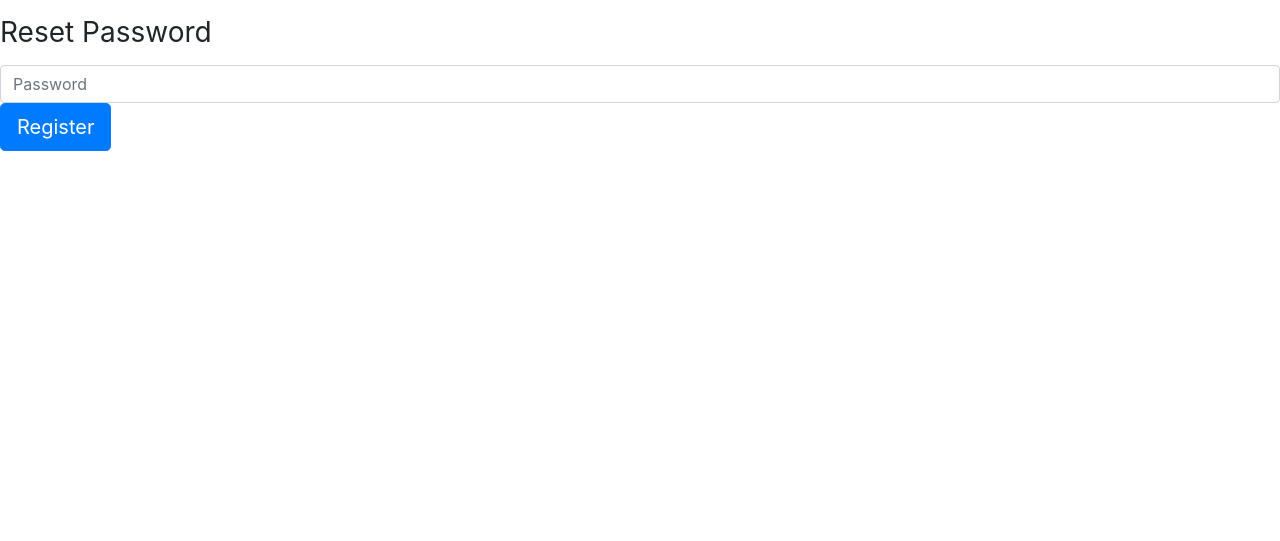
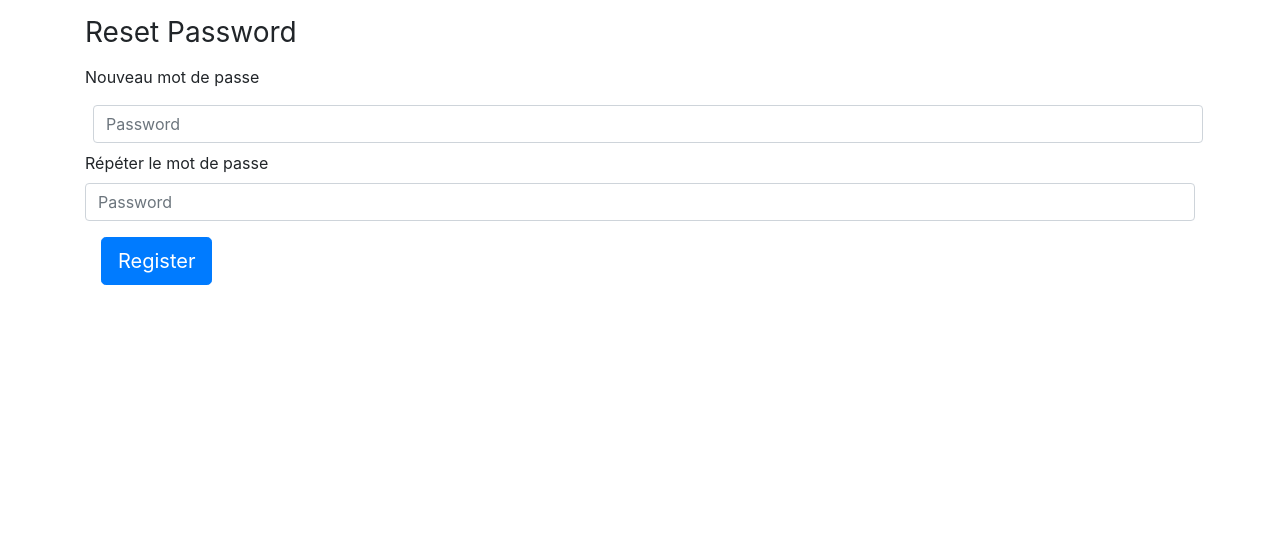
Before and after one commit to FlorianDuchesne/travailGroupe, a Symfony app: template templates/security/resetPassword.html.twig in a window 1280 px wide. Shown: the part 106-647 px from the top of the page. Run offline with Twig, Linux system fonts and the light colour scheme; the template is opened without the code that fills it, so the values that code supplies are empty; some libraries are stand-ins or nearby versions.

Commit message:
modifs sécurité et reset mot de passe

```diff
--- a/templates/security/resetPassword.html.twig
+++ b/templates/security/resetPassword.html.twig
@@ -6,14 +6,25 @@
 
 {% block body %}
 
+	{% for message in app.flashes('warning') %}
+		<div class="alert alert-danger">
+			{{ message }}
+		</div>
+	{% endfor %}
+
+
 	<form method="post">
+		<div class="container">
 			<h1 class="h3 mb-3 font-weight-normal">Reset Password</h1>
-		<label for="inputPassword" class="sr-only">Password</label>
-		<input type="password" name="password" id="inputPassword" class="form-control" placeholder="Password" required>
+			<label for="inputPassword">Nouveau mot de passe</label>
+			<input type="password" name="password" id="inputPassword" class="form-control m-2" placeholder="Password" required>
+			<label for="inputPasswordRepeat">Répéter le mot de passe</label>
+			<input type="password" name="passwordRepeat" id="inputPasswordRepeat" class="form-control" placeholder="Password" required>
 			<input type="hidden" name="token" value="{{ token }}">
-		<button class="btn btn-lg btn-primary" type="submit">
+			<button class="btn btn-lg btn-primary m-3" type="submit">
 				Register
 			</button>
+		</div>
 	</form>
 
 	{# <div class="m-auto col-3"> #}
```
Also changed, not shown: src/Controller/RegistrationController.php (+13 -6 lines), src/Controller/SecurityController.php (+8 -2 lines), templates/home/userShow.html.twig (+24 -6 lines). Lines whose indentation alone changed are shown as unchanged.
